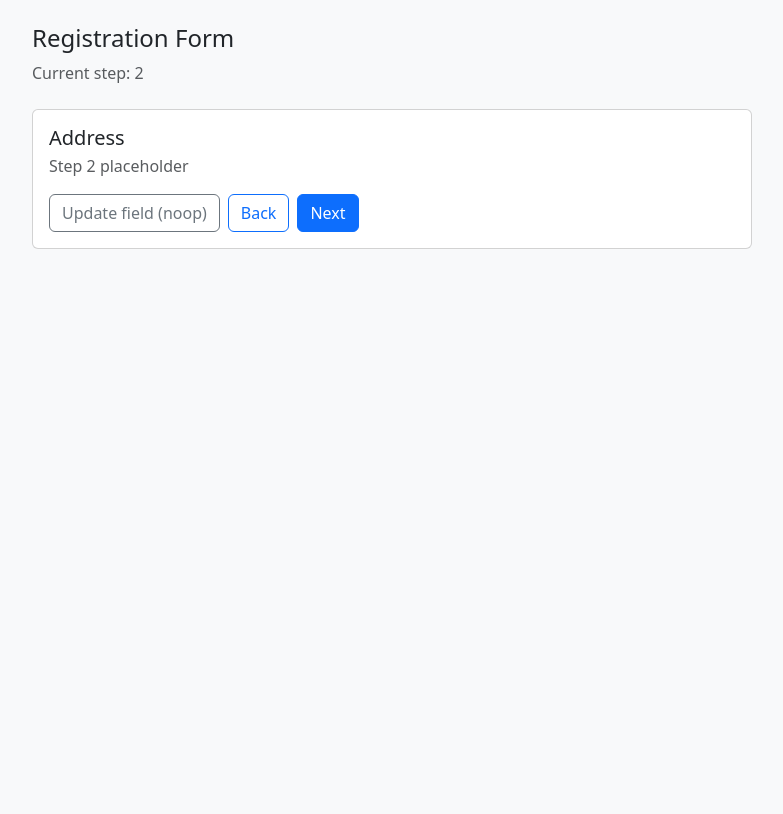
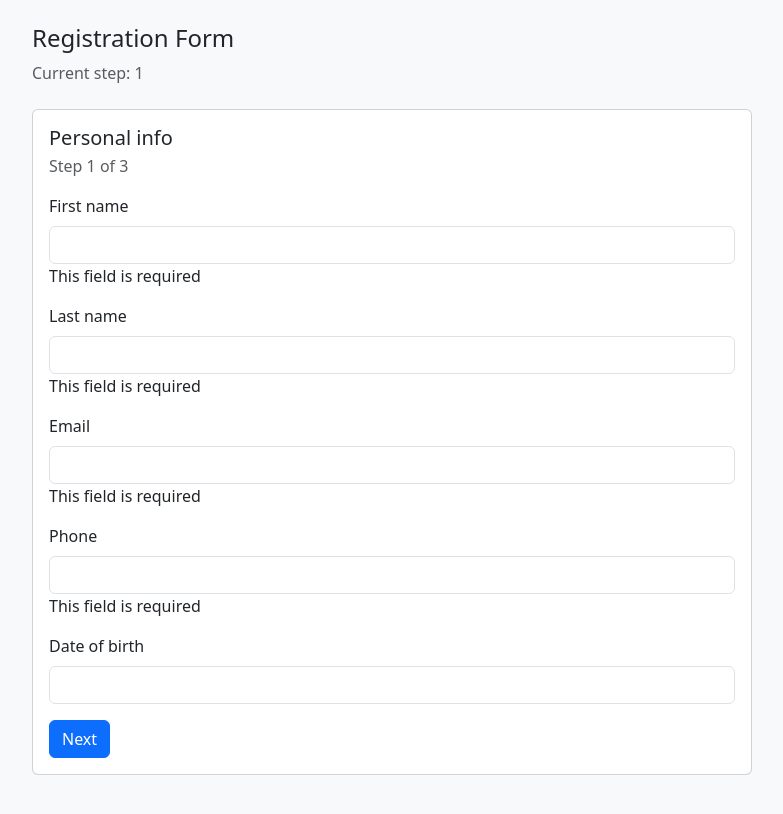
Before and after one commit to SergeyRazumenko/CAS-ai-test, a React (Vite) app: page / in a window 1280 px wide. Both pictures are taken after a click on the button "Next". Shown: the whole page, without its empty margins (248-1031 px from the left). Built offline with nearby package versions, Linux system fonts and the light colour scheme.

Commit message:
feat: implement step-based validation and error handling

```diff
--- a/src/components/form/RegistrationForm.tsx
+++ b/src/components/form/RegistrationForm.tsx
@@ -6,7 +6,7 @@ import { useRegistrationForm } from "../../hooks/useRegistrationForm";
 import { RegistrationStep } from "../../types/form.types";
 
 const RegistrationForm = () => {
-  const { step, formData, nextStep, prevStep, updateField } =
+  const { step, formData, errors, nextStep, prevStep, updateField } =
     useRegistrationForm();
 
   const renderStep = () => {
@@ -15,6 +15,7 @@ const RegistrationForm = () => {
         return (
           <StepPersonalInfo
             formData={formData}
+            errors={errors}
             updateField={updateField}
             nextStep={nextStep}
           />
@@ -23,6 +24,7 @@ const RegistrationForm = () => {
         return (
           <StepAddress
             formData={formData}
+            errors={errors}
             updateField={updateField}
             nextStep={nextStep}
             prevStep={prevStep}
@@ -32,6 +34,7 @@ const RegistrationForm = () => {
         return (
           <StepConfirmation
             formData={formData}
+            errors={errors}
             updateField={updateField}
             nextStep={nextStep}
             prevStep={prevStep}
--- a/src/components/form/steps/StepAddress.tsx
+++ b/src/components/form/steps/StepAddress.tsx
@@ -1,29 +1,90 @@
-import type { RegistrationFormData } from '../../../types/form.types'
-import type { UseRegistrationFormResult } from '../../../hooks/useRegistrationForm'
+import type {
+  FormErrors,
+  RegistrationFormData,
+} from "../../../types/form.types";
+import type { UseRegistrationFormResult } from "../../../hooks/useRegistrationForm";
 
 type StepAddressProps = {
-  formData: RegistrationFormData
-  updateField: UseRegistrationFormResult['updateField']
-  nextStep: UseRegistrationFormResult['nextStep']
-  prevStep: UseRegistrationFormResult['prevStep']
-}
+  formData: RegistrationFormData;
+  errors: FormErrors;
+  updateField: UseRegistrationFormResult["updateField"];
+  nextStep: UseRegistrationFormResult["nextStep"];
+  prevStep: UseRegistrationFormResult["prevStep"];
+};
 
-const StepAddress = ({ formData, updateField, nextStep, prevStep }: StepAddressProps) => {
+const StepAddress = ({
+  formData,
+  errors,
+  updateField,
+  nextStep,
+  prevStep,
+}: StepAddressProps) => {
   return (
     <section className="card mb-3">
       <div className="card-body">
         <h2 className="h5 mb-1">Address</h2>
-        <p className="text-muted mb-3">Step 2 placeholder</p>
+        <p className="text-muted mb-3">Step 2 of 3</p>
 
-        <div className="d-flex gap-2 flex-wrap">
+        <div className="mb-3">
+          <label className="form-label" htmlFor="country">
+            Country
+          </label>
+          <input
+            id="country"
+            className="form-control"
+            value={formData.country}
+            onChange={(event) => updateField("country", event.target.value)}
+          />
+          {errors.country && <p>{errors.country}</p>}
+        </div>
+
+        <div className="mb-3">
+          <label className="form-label" htmlFor="city">
+            City
+          </label>
+          <input
+            id="city"
+            className="form-control"
+            value={formData.city}
+            onChange={(event) => updateField("city", event.target.value)}
+          />
+          {errors.city && <p>{errors.city}</p>}
+        </div>
+
+        <div className="mb-3">
+          <label className="form-label" htmlFor="streetAddress">
+            Street address
+          </label>
+          <input
+            id="streetAddress"
+            className="form-control"
+            value={formData.streetAddress}
+            onChange={(event) =>
+              updateField("streetAddress", event.target.value)
+            }
+          />
+          {errors.streetAddress && <p>{errors.streetAddress}</p>}
+        </div>
+
+        <div className="mb-3">
+          <label className="form-label" htmlFor="postalCode">
+            Postal code
+          </label>
+          <input
+            id="postalCode"
+            className="form-control"
+            value={formData.postalCode}
+            onChange={(event) => updateField("postalCode", event.target.value)}
+          />
+          {errors.postalCode && <p>{errors.postalCode}</p>}
+        </div>
+
+        <div className="d-flex gap-2">
           <button
             type="button"
-            className="btn btn-outline-secondary"
-            onClick={() => updateField('city', formData.city)}
+            className="btn btn-outline-primary"
+            onClick={prevStep}
           >
-            Update field (noop)
-          </button>
-          <button type="button" className="btn btn-outline-primary" onClick={prevStep}>
             Back
           </button>
           <button type="button" className="btn btn-primary" onClick={nextStep}>
@@ -32,7 +93,7 @@ const StepAddress = ({ formData, updateField, nextStep, prevStep }: StepAddressP
         </div>
       </div>
     </section>
-  )
-}
+  );
+};
 
-export default StepAddress
+export default StepAddress;
--- a/src/components/form/steps/StepConfirmation.tsx
+++ b/src/components/form/steps/StepConfirmation.tsx
@@ -1,38 +1,76 @@
-import type { RegistrationFormData } from '../../../types/form.types'
-import type { UseRegistrationFormResult } from '../../../hooks/useRegistrationForm'
+import type {
+  FormErrors,
+  RegistrationFormData,
+} from "../../../types/form.types";
+import type { UseRegistrationFormResult } from "../../../hooks/useRegistrationForm";
 
 type StepConfirmationProps = {
-  formData: RegistrationFormData
-  updateField: UseRegistrationFormResult['updateField']
-  nextStep: UseRegistrationFormResult['nextStep']
-  prevStep: UseRegistrationFormResult['prevStep']
-}
+  formData: RegistrationFormData;
+  errors: FormErrors;
+  updateField: UseRegistrationFormResult["updateField"];
+  nextStep: UseRegistrationFormResult["nextStep"];
+  prevStep: UseRegistrationFormResult["prevStep"];
+};
 
-const StepConfirmation = ({ formData, updateField, nextStep, prevStep }: StepConfirmationProps) => {
+const StepConfirmation = ({
+  formData,
+  errors,
+  updateField,
+  nextStep,
+  prevStep,
+}: StepConfirmationProps) => {
   return (
     <section className="card mb-3">
       <div className="card-body">
         <h2 className="h5 mb-1">Confirmation</h2>
-        <p className="text-muted mb-3">Step 3 placeholder</p>
+        <p className="text-muted mb-3">Step 3 of 3</p>
 
-        <div className="d-flex gap-2 flex-wrap">
+        <div className="form-check mb-3">
+          <input
+            id="agreeToTerms"
+            type="checkbox"
+            className="form-check-input"
+            checked={formData.agreeToTerms}
+            onChange={(event) =>
+              updateField("agreeToTerms", event.target.checked)
+            }
+          />
+          <label className="form-check-label" htmlFor="agreeToTerms">
+            I agree to terms
+          </label>
+          {errors.agreeToTerms && <p>{errors.agreeToTerms}</p>}
+        </div>
+
+        <div className="form-check mb-3">
+          <input
+            id="subscribeToNewsletter"
+            type="checkbox"
+            className="form-check-input"
+            checked={formData.subscribeToNewsletter}
+            onChange={(event) =>
+              updateField("subscribeToNewsletter", event.target.checked)
+            }
+          />
+          <label className="form-check-label" htmlFor="subscribeToNewsletter">
+            Subscribe to newsletter
+          </label>
+        </div>
+
+        <div className="d-flex gap-2">
           <button
             type="button"
-            className="btn btn-outline-secondary"
-            onClick={() => updateField('agreeToTerms', formData.agreeToTerms)}
+            className="btn btn-outline-primary"
+            onClick={prevStep}
           >
-            Update field (noop)
-          </button>
-          <button type="button" className="btn btn-outline-primary" onClick={prevStep}>
             Back
           </button>
-          <button type="button" className="btn btn-primary" onClick={nextStep}>
-            Next (noop)
+          <button type="button" className="btn btn-success" onClick={nextStep}>
+            Submit
           </button>
         </div>
       </div>
     </section>
-  )
-}
+  );
+};
 
-export default StepConfirmation
+export default StepConfirmation;
--- a/src/components/form/steps/StepPersonalInfo.tsx
+++ b/src/components/form/steps/StepPersonalInfo.tsx
@@ -1,34 +1,101 @@
-import type { RegistrationFormData } from '../../../types/form.types'
-import type { UseRegistrationFormResult } from '../../../hooks/useRegistrationForm'
+import type {
+  FormErrors,
+  RegistrationFormData,
+} from "../../../types/form.types";
+import type { UseRegistrationFormResult } from "../../../hooks/useRegistrationForm";
 
 type StepPersonalInfoProps = {
-  formData: RegistrationFormData
-  updateField: UseRegistrationFormResult['updateField']
-  nextStep: UseRegistrationFormResult['nextStep']
-}
+  formData: RegistrationFormData;
+  errors: FormErrors;
+  updateField: UseRegistrationFormResult["updateField"];
+  nextStep: UseRegistrationFormResult["nextStep"];
+};
 
-const StepPersonalInfo = ({ formData, updateField, nextStep }: StepPersonalInfoProps) => {
+const StepPersonalInfo = ({
+  formData,
+  errors,
+  updateField,
+  nextStep,
+}: StepPersonalInfoProps) => {
   return (
     <section className="card mb-3">
       <div className="card-body">
         <h2 className="h5 mb-1">Personal info</h2>
-        <p className="text-muted mb-3">Step 1 placeholder</p>
+        <p className="text-muted mb-3">Step 1 of 3</p>
 
-        <div className="d-flex gap-2 flex-wrap">
-          <button
-            type="button"
-            className="btn btn-outline-secondary"
-            onClick={() => updateField('firstName', formData.firstName)}
-          >
-            Update field (noop)
-          </button>
+        <div className="mb-3">
+          <label className="form-label" htmlFor="firstName">
+            First name
+          </label>
+          <input
+            id="firstName"
+            className="form-control"
+            value={formData.firstName}
+            onChange={(event) => updateField("firstName", event.target.value)}
+          />
+          {errors.firstName && <p>{errors.firstName}</p>}
+        </div>
+
+        <div className="mb-3">
+          <label className="form-label" htmlFor="lastName">
+            Last name
+          </label>
+          <input
+            id="lastName"
+            className="form-control"
+            value={formData.lastName}
+            onChange={(event) => updateField("lastName", event.target.value)}
+          />
+          {errors.lastName && <p>{errors.lastName}</p>}
+        </div>
+
+        <div className="mb-3">
+          <label className="form-label" htmlFor="email">
+            Email
+          </label>
+          <input
+            id="email"
+            className="form-control"
+            value={formData.email}
+            onChange={(event) => updateField("email", event.target.value)}
+          />
+          {errors.email && <p>{errors.email}</p>}
+        </div>
+
+        <div className="mb-3">
+          <label className="form-label" htmlFor="phone">
+            Phone
+          </label>
+          <input
+            id="phone"
+            className="form-control"
+            value={formData.phone}
+            onChange={(event) => updateField("phone", event.target.value)}
+          />
+          {errors.phone && <p>{errors.phone}</p>}
+        </div>
+
+        <div className="mb-3">
+          <label className="form-label" htmlFor="dateOfBirth">
+            Date of birth
+          </label>
+          <input
+            id="dateOfBirth"
+            className="form-control"
+            value={formData.dateOfBirth}
+            onChange={(event) => updateField("dateOfBirth", event.target.value)}
+          />
+          {errors.dateOfBirth && <p>{errors.dateOfBirth}</p>}
+        </div>
+
+        <div className="d-flex gap-2">
           <button type="button" className="btn btn-primary" onClick={nextStep}>
             Next
           </button>
         </div>
       </div>
     </section>
-  )
-}
+  );
+};
 
-export default StepPersonalInfo
+export default StepPersonalInfo;
--- a/src/hooks/useRegistrationForm.ts
+++ b/src/hooks/useRegistrationForm.ts
@@ -1,53 +1,127 @@
-import { useCallback, useMemo, useState } from 'react'
-
-import { initialFormData, RegistrationStep, type RegistrationFormData } from '../types/form.types'
+import {
+  useCallback,
+  useMemo,
+  useState,
+  type Dispatch,
+  type SetStateAction,
+} from "react";
+import {
+  initialFormData,
+  RegistrationStep,
+  type FormErrors,
+  type RegistrationFormData,
+} from "../types/form.types";
+import {
+  validateStep1,
+  validateStep2,
+  validateStep3,
+} from "../utils/validation";
 
 type UpdateField = <K extends keyof RegistrationFormData>(
   name: K,
   value: RegistrationFormData[K],
-) => void
+) => void;
 
 export type UseRegistrationFormResult = {
-  step: RegistrationStep
-  formData: RegistrationFormData
-  nextStep: () => void
-  prevStep: () => void
-  goToStep: (step: RegistrationStep) => void
-  updateField: UpdateField
-}
+  step: RegistrationStep;
+  formData: RegistrationFormData;
+  errors: FormErrors;
+  setErrors: Dispatch<SetStateAction<FormErrors>>;
+  nextStep: () => void;
+  prevStep: () => void;
+  goToStep: (step: RegistrationStep) => void;
+  validateCurrentStep: () => FormErrors;
+  updateField: UpdateField;
+};
 
 export const useRegistrationForm = (): UseRegistrationFormResult => {
-  const [step, setStep] = useState<RegistrationStep>(RegistrationStep.PersonalInfo)
-  const [formData, setFormData] = useState<RegistrationFormData>(initialFormData)
+  const [step, setStep] = useState<RegistrationStep>(
+    RegistrationStep.PersonalInfo,
+  );
+  const [formData, setFormData] =
+    useState<RegistrationFormData>(initialFormData);
+  const [errors, setErrors] = useState<FormErrors>({});
+
+  const validateCurrentStep = useCallback((): FormErrors => {
+    switch (step) {
+      case RegistrationStep.PersonalInfo:
+        return validateStep1(formData);
+      case RegistrationStep.Address:
+        return validateStep2(formData);
+      case RegistrationStep.Confirmation:
+        return validateStep3(formData);
+      default:
+        return {};
+    }
+  }, [formData, step]);
 
   const nextStep = useCallback(() => {
-    setStep((prev) => (prev >= RegistrationStep.Confirmation ? prev : (prev + 1) as RegistrationStep))
-  }, [])
+    const nextErrors = validateCurrentStep();
+    setErrors(nextErrors);
+
+    if (Object.keys(nextErrors).length > 0) {
+      return;
+    }
+
+    if (step < RegistrationStep.Confirmation) {
+      setStep((prev) => (prev + 1) as RegistrationStep);
+    } else {
+      // submit logic
+      console.log("Form submitted:", formData);
+    }
+  }, [step, validateCurrentStep, formData]);
 
   const prevStep = useCallback(() => {
-    setStep((prev) => (prev <= RegistrationStep.PersonalInfo ? prev : (prev - 1) as RegistrationStep))
-  }, [])
+    setStep((prev) =>
+      prev <= RegistrationStep.PersonalInfo
+        ? prev
+        : ((prev - 1) as RegistrationStep),
+    );
+  }, []);
 
   const goToStep = useCallback((target: RegistrationStep) => {
-    setStep(target)
-  }, [])
+    setStep(target);
+  }, []);
 
   const updateField: UpdateField = useCallback((name, value) => {
     setFormData((prev) => ({
       ...prev,
       [name]: value,
-    }))
-  }, [])
+    }));
+
+    setErrors((prev) => {
+      if (!prev[name]) {
+        return prev;
+      }
+
+      const nextErrors = { ...prev };
+      delete nextErrors[name];
+      return nextErrors;
+    });
+  }, []);
 
   return useMemo(
     () => ({
       step,
       formData,
+      errors,
+      setErrors,
       nextStep,
       prevStep,
       goToStep,
+      validateCurrentStep,
       updateField,
     }),
-    [formData, goToStep, nextStep, prevStep, step, updateField],
-  )
-}
+    [
+      errors,
+      formData,
+      goToStep,
+      nextStep,
+      prevStep,
+      setErrors,
+      step,
+      updateField,
+      validateCurrentStep,
+    ],
+  );
+};
--- a/src/utils/validation.ts
+++ b/src/utils/validation.ts
@@ -1,3 +1,52 @@
-export const validationPlaceholder = () => {
-  return true
-}
+import type { FormErrors, RegistrationFormData } from "../types/form.types";
+
+const isEmpty = (value: string): boolean => value.trim().length === 0;
+
+const isValidEmail = (value: string): boolean => {
+  const emailRegex = /^[^\s@]+@[^\s@]+\.[^\s@]+$/;
+  return emailRegex.test(value);
+};
+
+export const validateStep1 = (data: RegistrationFormData): FormErrors => {
+  const errors: FormErrors = {};
+
+  if (isEmpty(data.firstName)) {
+    errors.firstName = "This field is required";
+  }
+  if (isEmpty(data.lastName)) {
+    errors.lastName = "This field is required";
+  }
+  if (isEmpty(data.email)) {
+    errors.email = "This field is required";
+  } else if (!isValidEmail(data.email)) {
+    errors.email = "Invalid email format";
+  }
+  if (isEmpty(data.phone)) {
+    errors.phone = "This field is required";
+  }
+
+  return errors;
+};
+
+export const validateStep2 = (data: RegistrationFormData): FormErrors => {
+  const errors: FormErrors = {};
+
+  if (isEmpty(data.country)) {
+    errors.country = "This field is required";
+  }
+  if (isEmpty(data.city)) {
+    errors.city = "This field is required";
+  }
+
+  return errors;
+};
+
+export const validateStep3 = (data: RegistrationFormData): FormErrors => {
+  const errors: FormErrors = {};
+
+  if (!data.agreeToTerms) {
+    errors.agreeToTerms = "You must agree to the terms";
+  }
+
+  return errors;
+};
```
